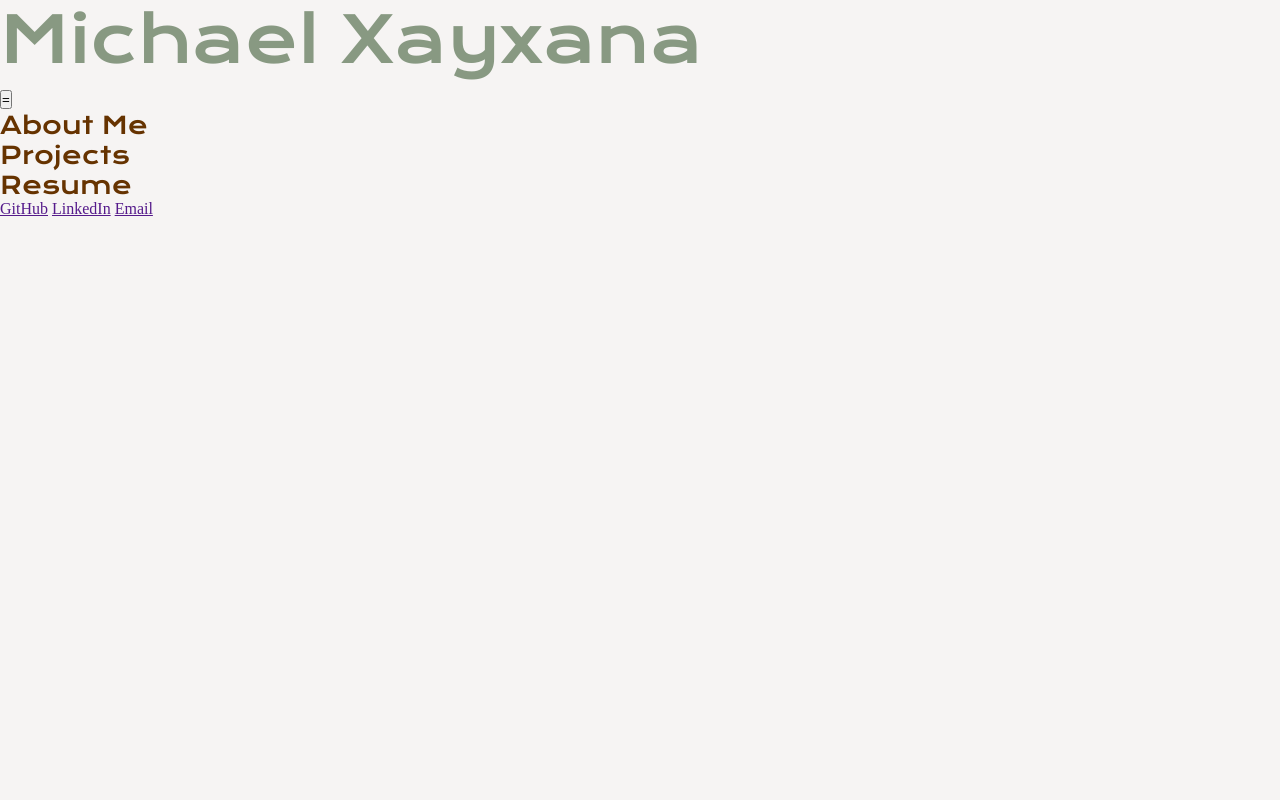
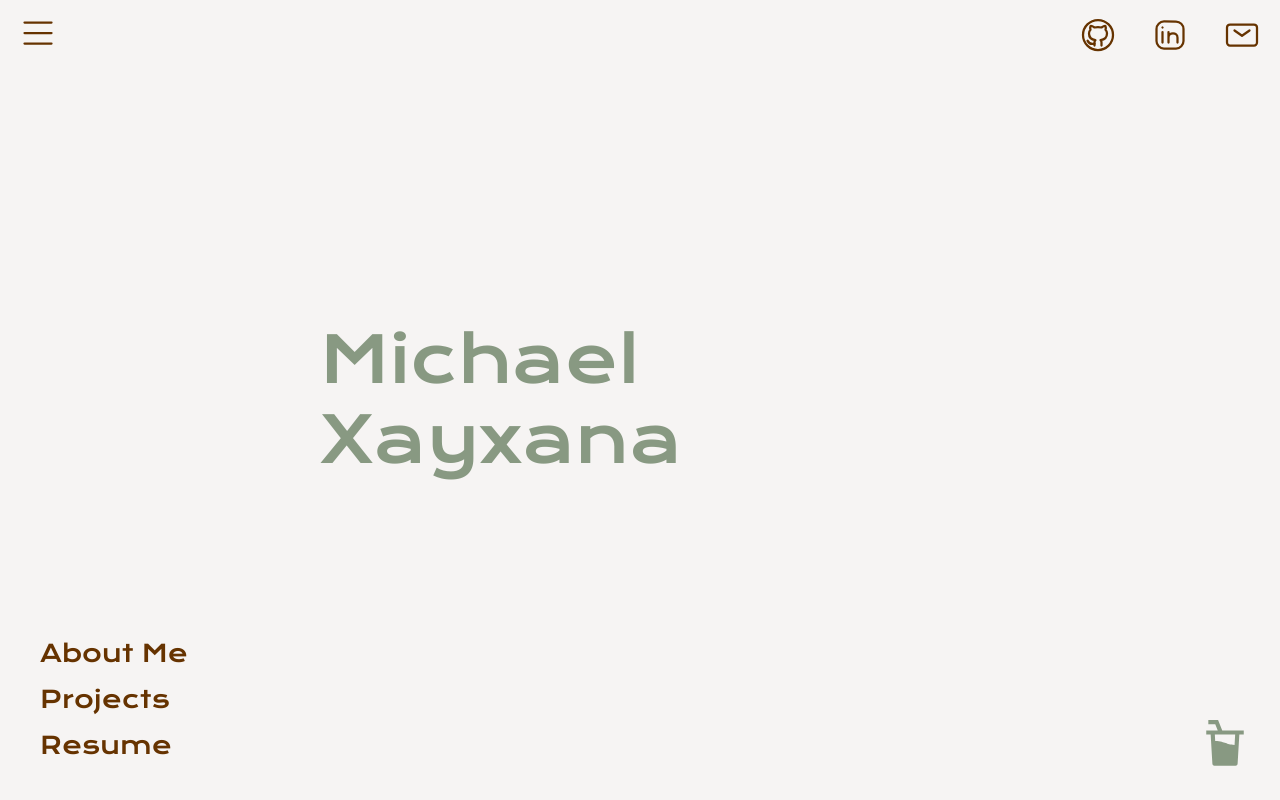
Before and after one commit to mxayxana/michaelx, a plain HTML site: page index.html in a window 1280 px wide. Drawn offline with nearby package versions, Linux system fonts and the light colour scheme.

Commit message:
Coded index page to look like Figma design

```diff
--- a/index.html
+++ b/index.html
@@ -7,13 +7,37 @@
     <link rel="stylesheet" href="style.css">
 </head>
 <body>
+
+    <div class="header">
+        <a href="#menu" class="menu-link">
+            <svg class="menu-icon" width="24px" height="24px" stroke-width="1.5" viewBox="0 0 24 24" fill="none" xmlns="http://www.w3.org/2000/svg">
+                <path d="M3 5H21" stroke="currentcolor" stroke-width="1.5" stroke-linecap="round" stroke-linejoin="round"></path>
+                <path d="M3 12H21" stroke="currentcolor" stroke-width="1.5" stroke-linecap="round" stroke-linejoin="round"></path>
+                <path d="M3 19H21" stroke="currentcolor" stroke-width="1.5" stroke-linecap="round" stroke-linejoin="round"></path>
+            </svg>
+        </a>
+        <div class="contacts">
+            <a href="#" class="icon-link">
+                <svg class="icon" width="24px" height="24px" stroke-width="1.5" viewBox="0 0 24 24" fill="none" xmlns="http://www.w3.org/2000/svg"><path d="M12 22C17.5228 22 22 17.5228 22 12C22 6.47715 17.5228 2 12 2C6.47715 2 2 6.47715 2 12C2 17.5228 6.47715 22 12 22Z" stroke="currentcolor" stroke-width="1.5" stroke-linecap="round" stroke-linejoin="round"></path><path d="M14.3333 19V17.137C14.3583 16.8275 14.3154 16.5163 14.2073 16.2242C14.0993 15.9321 13.9286 15.6657 13.7067 15.4428C15.8 15.2156 18 14.4431 18 10.8989C17.9998 9.99256 17.6418 9.12101 17 8.46461C17.3039 7.67171 17.2824 6.79528 16.94 6.01739C16.94 6.01739 16.1533 5.7902 14.3333 6.97811C12.8053 6.57488 11.1947 6.57488 9.66666 6.97811C7.84666 5.7902 7.05999 6.01739 7.05999 6.01739C6.71757 6.79528 6.69609 7.67171 6.99999 8.46461C6.35341 9.12588 5.99501 10.0053 5.99999 10.9183C5.99999 14.4366 8.19999 15.2091 10.2933 15.4622C10.074 15.6829 9.90483 15.9461 9.79686 16.2347C9.68889 16.5232 9.64453 16.8306 9.66666 17.137V19" stroke="currentcolor" stroke-width="1.5" stroke-linecap="round" stroke-linejoin="round"></path><path d="M9.66667 17.7018C7.66667 18.3335 6 17.7018 5 15.7544" stroke="currentcolor" stroke-width="1.5" stroke-linecap="round" stroke-linejoin="round"></path>
+                </svg>
+            </a>
+            <a href="#" class="icon-link">
+                <svg class="icon" width="24px" height="24px" stroke-width="1.5" viewBox="0 0 24 24" fill="none" xmlns="http://www.w3.org/2000/svg"><path d="M21 8V16C21 18.7614 18.7614 21 16 21H8C5.23858 21 3 18.7614 3 16V8C3 5.23858 5.23858 3 8 3H16C18.7614 3 21 5.23858 21 8Z" stroke="currentcolor" stroke-width="1.5" stroke-linecap="round" stroke-linejoin="round"></path><path d="M7 17V13.5V10" stroke="currentcolor" stroke-width="1.5" stroke-linecap="round" stroke-linejoin="round"></path><path d="M11 17V13.75M11 10V13.75M11 13.75C11 10 17 10 17 13.75V17" stroke="currentcolor" stroke-width="1.5" stroke-linecap="round" stroke-linejoin="round"></path><path d="M7 7.01L7.01 6.99889" stroke="currentcolor" stroke-width="1.5" stroke-linecap="round" stroke-linejoin="round"></path>
+                </svg>
+            </a>
+            <a href="#" class="icon-link">
+                <svg class="icon" width="24px" height="24px" stroke-width="1.5" viewBox="0 0 24 24" fill="none" xmlns="http://www.w3.org/2000/svg"><path d="M7 9L12 12.5L17 9" stroke="currentcolor" stroke-width="1.5" stroke-linecap="round" stroke-linejoin="round"></path><path d="M2 17V7C2 5.89543 2.89543 5 4 5H20C21.1046 5 22 5.89543 22 7V17C22 18.1046 21.1046 19 20 19H4C2.89543 19 2 18.1046 2 17Z" stroke="currentcolor" stroke-width="1.5"></path>
+                </svg>
+            </a>
+        </div>
+    </div>
+
     <div class="title">
         <p>Michael Xayxana</p>
     </div>
 
     <div class="nav-bar">
         <nav>
-            <button>=</button>
             <ul>
                 <li>About Me</li>
                 <li>Projects</li>
@@ -22,10 +46,9 @@
         </nav>
     </div>
 
-    <div class="contacts">
-        <a href="">GitHub</a>
-        <a href="">LinkedIn</a>
-        <a href="">Email</a>
+    <div class="dark-mode">
+        <svg xmlns="http://www.w3.org/2000/svg" viewBox="0 0 24 24" fill="currentColor"><path d="M7.32297 2H4V0H8.67703L10.677 5H21V7H18.8824L18.0554 21.0587C18.0243 21.5873 17.5866 22 17.0571 22H6.9429C6.41343 22 5.97572 21.5873 5.94463 21.0587L5.11765 7H3V5H8.52297L7.32297 2ZM7.1211 7L7.29906 10.0252C9.97062 10.1354 11.2679 10.6301 12.36 11.067C13.4113 11.4875 14.28 11.8532 16.5867 11.9676L16.8789 7H7.1211Z"></path>
+        </svg>
     </div>
 </body>
 </html>
--- a/style.css
+++ b/style.css
@@ -1,4 +1,3 @@
-@import url(https://fonts.googleapis.com/css?family=Audiowide);
 @import url(https://fonts.googleapis.com/css?family=Krona+One);
 *{padding: 0; margin: 0; box-sizing: border-box; }
 
@@ -10,10 +9,82 @@ body {
     color: rgba(136, 153, 130, 1);
     font-family: 'Krona One', sans-serif;
     font-size: 4rem;
+    margin: 0;
+    position: absolute;
+    top: 50%;
+    left: 50%;
+    transform: translate(-50%, -50%);
+
 }
 
 .nav-bar {
     color: rgba(102, 51, 0, 1);
     font-family: 'Krona One', sans-serif;
     font-size: 1.5rem;
+    position: absolute;
+    bottom: 0;
+    left: 0;
+    margin: 2rem;
 }
+
+.nav-bar li {
+    list-style: none;
+    padding: 0.5rem;
+}
+
+.header {
+    display: flex;
+    justify-content: space-between;
+    align-items: center;
+    padding: 15px 20px;
+    /*
+     * justify-content: space-between automatically puts "space between" menu-link and contacts!
+     */
+}
+
+.contacts {
+    display: flex;
+    gap: 36px;
+}
+
+.icon {
+    width: 36px;
+    height: 36px;
+    display: block;
+}
+
+.menu-icon {
+    color: rgba(102, 51, 0, 1);
+    width: 36px;
+    height: 36px;
+}
+
+.menu-icon:hover {
+    color: rgb(136, 153, 130);
+}
+
+.icon-link {
+    color: rgba(102, 51, 0, 1);
+}
+
+.icon-link:hover {
+    color: rgba(136, 153, 130, 1);
+}
+
+.dark-mode {
+    color: rgba(136, 153, 130, 1);
+    position: fixed;
+    bottom: 30px;
+    right: 30px;
+    z-index: 100;
+    width: 50px;
+    height: 50px;
+    display: flex;
+    justify-content: center;
+    align-items: center;
+    transition: transform 0.2s ease-in-out;
+}
+
+.dark-mode:hover {
+    transform: scale(1.1);
+}
```
